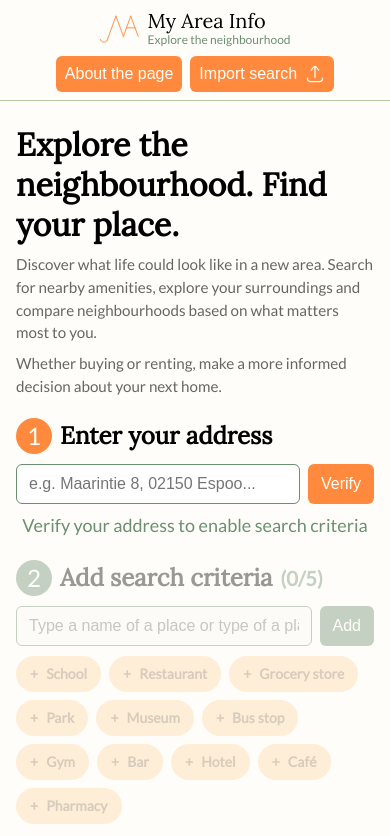
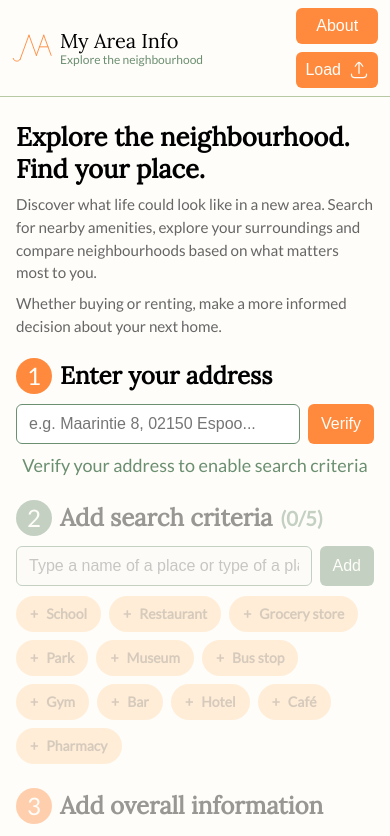
Before and after one commit to Kilppar1/my-area-info, a Next.js app: page / in a window 390 px wide. Shown: the top 836 px of the page. Built offline with nearby package versions, Linux system fonts and the light colour scheme.

Commit message:
Refined mobile experience

```diff
--- a/src/app/styles/globals.css
+++ b/src/app/styles/globals.css
@@ -46,6 +46,17 @@ body {
   -moz-osx-font-smoothing: grayscale;
 }
 
+/* Landing page specific scroll behviour */
+html:has(.intro-text-section) {
+  height: auto;
+  overflow-x: clip;
+}
+body:has(.intro-text-section) {
+  height: auto;
+  min-height: 100dvh;
+  overflow-x: clip;
+}
+
 /* Shared heading styles */
 h1,
 h2,
@@ -89,7 +100,7 @@ main {
 }
 
 .intro-text-section h1 {
-  font-size: 2rem;
+  font-size: 1.6rem;
   line-height: 1.25;
   font-weight: 600;
 }
--- a/src/app/styles/navbar.css
+++ b/src/app/styles/navbar.css
@@ -1,5 +1,10 @@
 /* Navigation bar styles */
 .navbar {
+  position: sticky;
+  top: 0;
+  z-index: 2000;
+  background: var(--color-background);
+  transition: transform 0.25s ease;
   display: flex;
   justify-content: space-between;
   align-items: center;
@@ -8,10 +13,28 @@
   border-bottom: 1px solid var(--color-green-light);
 }
 
+/* Slides the navbar out of view while scrolling down */
+.navbar-hidden {
+  transform: translateY(-100%);
+}
+
 .navbar-section {
   display: flex;
   align-items: center;
   gap: 12px;
+}
+
+/* Buttons share equal widths, side by side */
+.navbar-section:last-child {
+  display: grid;
+  grid-auto-flow: column;
+  grid-auto-columns: 1fr;
+}
+
+.navbar-section:last-child .btn {
+  width: 100%;
+  box-sizing: border-box;
+  justify-content: center;
 }
 
 .navbar-brand {
@@ -37,18 +60,22 @@
 /* Adjusting layout for mobile */
 @media (max-width: 600px) {
   .navbar {
-    flex-direction: column;
     gap: 8px;
     padding: 8px 12px;
   }
 
   .navbar-section {
-    width: 100%;
-    justify-content: center;
     gap: 8px;
   }
 
+  /* Logo and title take the left side */
+  .navbar-section:first-child {
+    flex: 1;
+    min-width: 0;
+  }
+
   .navbar-section:first-child img {
+    flex: 0 0 auto;
     width: 40px;
     height: 40px;
   }
@@ -62,7 +89,9 @@
     overflow-wrap: anywhere;
   }
 
+  /* Address starts on its own line under "Results near" */
   .navbar-address {
+    display: block;
     overflow-wrap: anywhere;
   }
 
@@ -70,8 +99,13 @@
     font-size: 12px;
   }
 
+  /* Buttons go on the right, stacked above each other */
+  .navbar-section:last-child {
+    flex: 0 0 auto;
+    grid-auto-flow: row;
+  }
+
   .navbar-section:last-child .btn {
-    flex: 0 1 auto;
     min-width: 0;
     height: auto;
     min-height: 36px;
@@ -80,7 +114,6 @@
     line-height: 1.15;
     text-align: center;
   }
-
   .navbar-section:last-child .btn img {
     flex: 0 0 auto;
     width: 20px;
--- a/src/components/Navbar.tsx
+++ b/src/components/Navbar.tsx
@@ -4,7 +4,7 @@ import Link from "next/link";
 import Image from "next/image";
 import { usePathname } from "next/navigation";
 import { useSearch } from "@/context/SearchContext";
-import { useRef } from "react";
+import { useEffect, useRef, useState } from "react";
 
 // Display navigation controls and import or export the current search
 export default function Navbar() {
@@ -14,6 +14,33 @@ export default function Navbar() {
     ({ id }) => id === searchData.verifiedHomeId,
   )?.address;
   const fileInputRef = useRef<HTMLInputElement>(null);
+  const [hidden, setHidden] = useState(false);
+
+  // Hide the navbar when scrolling down and show it again when scrolling up
+  useEffect(() => {
+    setHidden(false);
+    let lastY = window.scrollY;
+
+    function handleScroll() {
+      const y = window.scrollY;
+
+      // Always show near the top of the page
+      if (y < 80) {
+        setHidden(false);
+        lastY = y;
+        return;
+      }
+
+      // Ignore tiny movements
+      if (Math.abs(y - lastY) < 8) return;
+
+      setHidden(y > lastY);
+      lastY = y;
+    }
+
+    window.addEventListener("scroll", handleScroll, { passive: true });
+    return () => window.removeEventListener("scroll", handleScroll);
+  }, [pathname]);
 
   // Create and download a JSON file with the relevant search data. As the results may change, they are not included
   function handleExport() {
@@ -83,29 +110,31 @@ export default function Navbar() {
   };
 
   return (
-    <header className="navbar">
+    <header className={`navbar ${hidden ? "navbar-hidden" : ""}`}>
       {/*The left part of navigation bar including brand information*/}
-      <Link href="/" className="navbar-section">
-        <Image src="/logo.svg" alt="logo" width={48} height={48} />
+      <div className="navbar-section">
+        <Link href="/">
+          <Image src="/logo.svg" alt="logo" width={48} height={48} />
+        </Link>
         <span className="navbar-brand">
           <span className="navbar-brand-title">{titleSubtitle.title}</span>
           <span className="navbar-brand-subtitle">
             {titleSubtitle.subtitle}
           </span>
         </span>
-      </Link>
+      </div>
 
       <div className="navbar-section">
         {/*The navigation bar responds to where the user currently is*/}
         {/*Check if user is on the homepage to show about or back button*/}
         {pathname === "/" ? (
           <Link href="/about" className="btn btn-primary">
-            About the page
+            About
           </Link>
         ) : (
           <Link href="/" className="btn btn-primary">
             <Image src="/undo.svg" alt="undo" width={24} height={24} />
-            Back to search
+            Back
           </Link>
         )}
 
@@ -123,7 +152,7 @@ export default function Navbar() {
               onClick={() => fileInputRef.current?.click()}
               className="btn btn-primary"
             >
-              Import search
+              Load
               <Image src="/import.svg" alt="import" width={24} height={24} />
             </button>
           </>
@@ -132,7 +161,7 @@ export default function Navbar() {
         {/*Check if user is on the homepage to show export button*/}
         {pathname === "/results" && (
           <button onClick={handleExport} className="btn btn-primary">
-            Export search
+            Save
             <Image src="/export.svg" alt="export" width={24} height={24} />
           </button>
         )}
```
